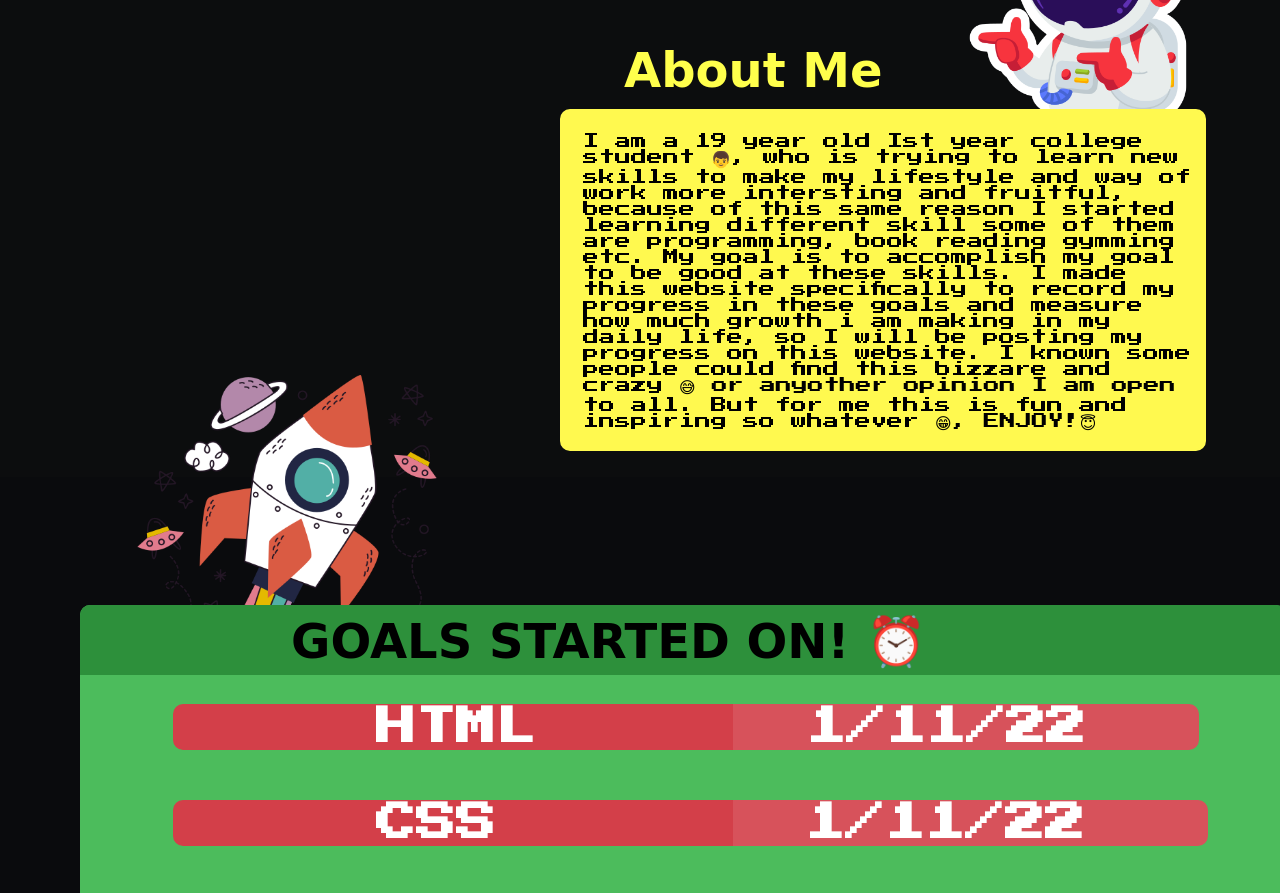
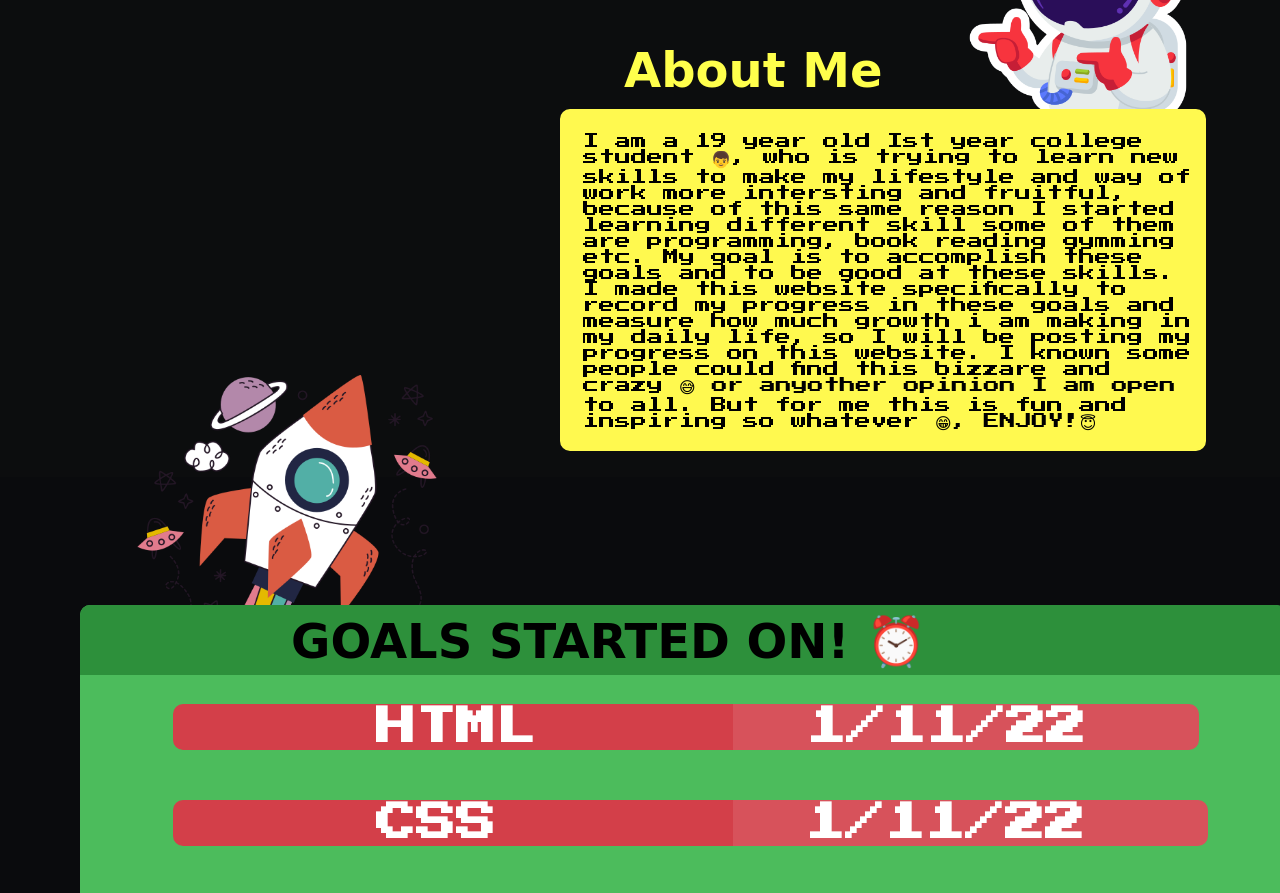
Before and after one commit to DhirendraVijay/cv, a plain HTML site: page index.html in a window 1280 px wide. Shown: the part 851-1744 px from the top of the page. Drawn offline with Linux system fonts and the light colour scheme; a web font is replaced by a local one.

Commit message:
Update index.html

```diff
--- a/index.html
+++ b/index.html
@@ -41,7 +41,7 @@
       <div class="aboutme">
         <p class="abtmetxt">I am a 19 year old Ist year college student 👦, who is trying to learn new skills to make my
           lifestyle and way of work more intersting and fruitful, because of this same reason I started learning different
-          skill some of them are programming, book reading gymming etc. My goal is to accomplish my goal to be good at these skills.
+          skill some of them are programming, book reading gymming etc. My goal is to accomplish these goals and to be good at these skills.
            I made this website specifically to record my progress in these goals and measure how much growth i am making in my daily life,
           so I will be posting my progress on this website. I known some people could find this bizzare and crazy 😅 or anyother opinion I am open to all.
           But for me this is fun and inspiring so whatever 😁, ENJOY!😇</p>
```
